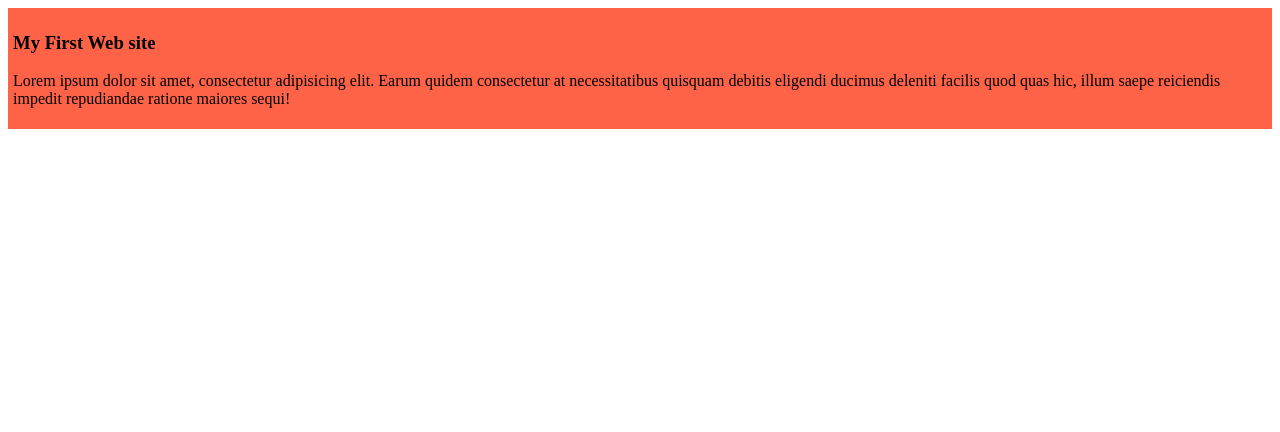
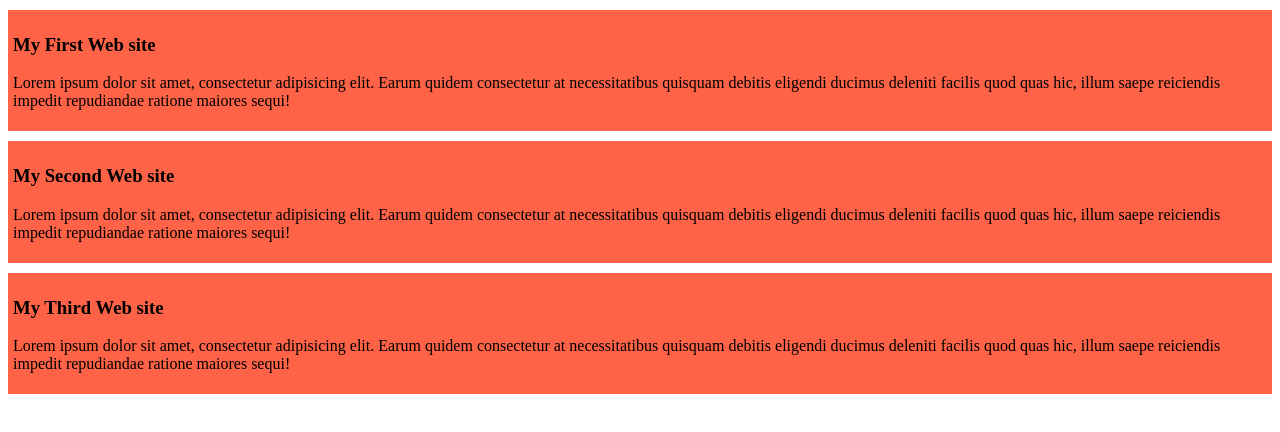
Before and after one commit to eanahid3262443-prog/my-first-githhub-repo, a plain HTML site: page index.html in a window 1280 px wide. Drawn offline with Linux system fonts and the light colour scheme.

Commit message:
added the first blog

```diff
--- a/blog.css
+++ b/blog.css
@@ -1,4 +1,5 @@
 div{
     background-color: tomato;
     padding: 5px;
+    margin-top: 10px;
 }
--- a/index.html
+++ b/index.html
@@ -11,5 +11,13 @@
         <h3>My First Web site</h3>
         <p>Lorem ipsum dolor sit amet, consectetur adipisicing elit. Earum quidem consectetur at necessitatibus quisquam debitis eligendi ducimus deleniti facilis quod quas hic, illum saepe reiciendis impedit repudiandae ratione maiores sequi!</p>
     </div>
+    <div>
+        <h3>My Second Web site</h3>
+        <p>Lorem ipsum dolor sit amet, consectetur adipisicing elit. Earum quidem consectetur at necessitatibus quisquam debitis eligendi ducimus deleniti facilis quod quas hic, illum saepe reiciendis impedit repudiandae ratione maiores sequi!</p>
+    </div>
+    <div>
+        <h3>My Third Web site</h3>
+        <p>Lorem ipsum dolor sit amet, consectetur adipisicing elit. Earum quidem consectetur at necessitatibus quisquam debitis eligendi ducimus deleniti facilis quod quas hic, illum saepe reiciendis impedit repudiandae ratione maiores sequi!</p>
+    </div>
 </body>
 </html>
```
